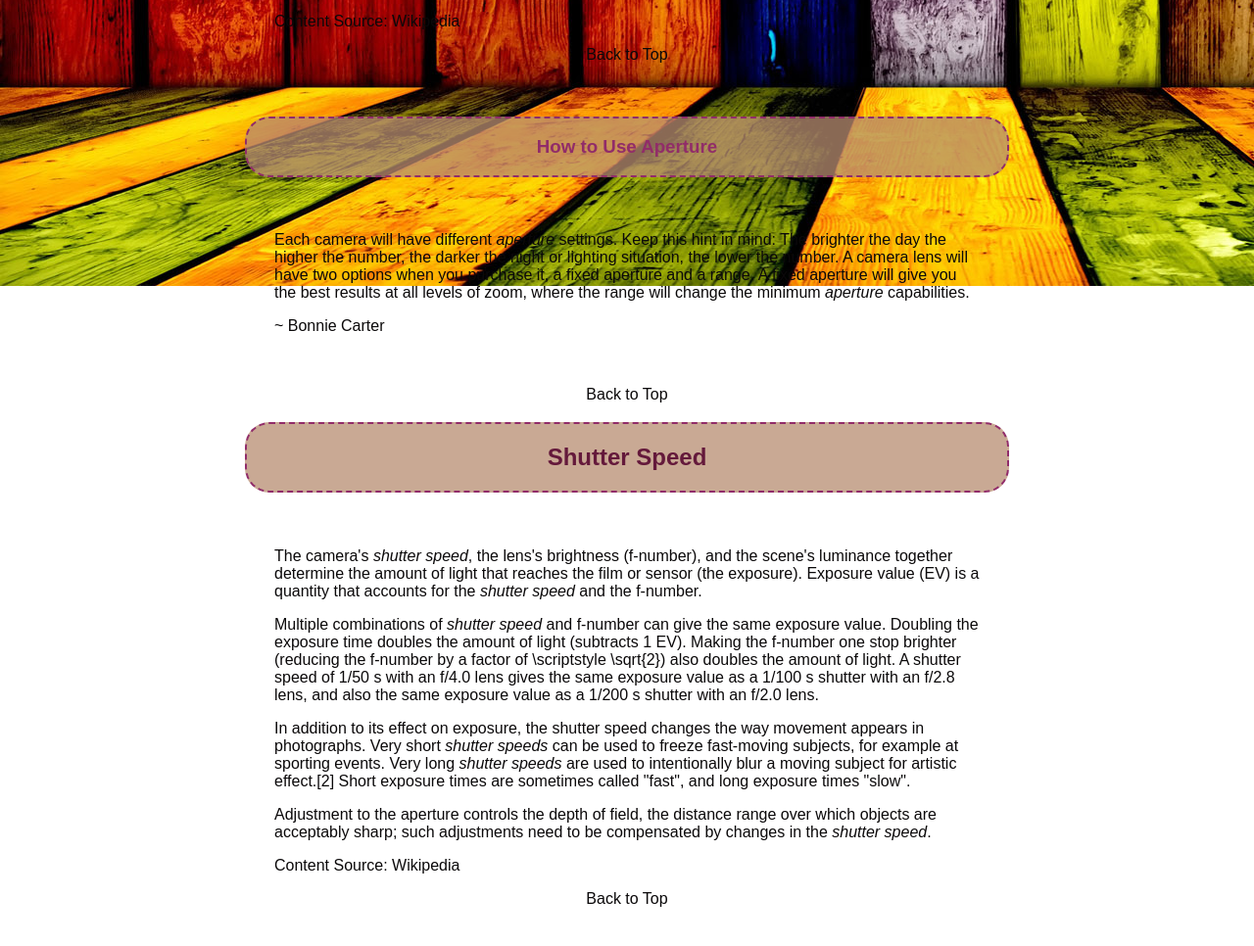
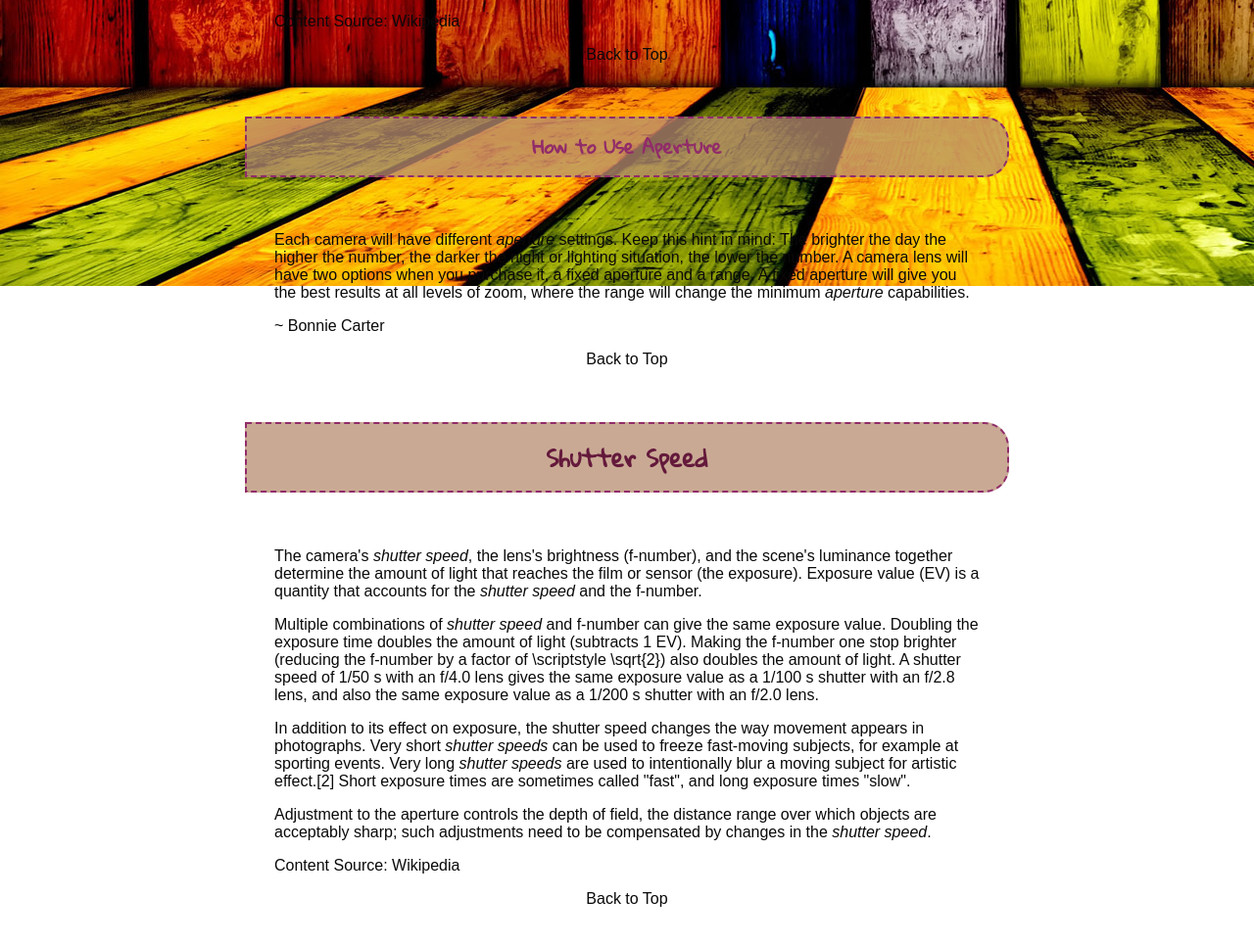
Before and after one commit to bonniecarter/carter-bonnie-dws1, a plain HTML site: page carter-bonnie-project3/index.html in a window 1280 px wide. Shown: the part 908-1874 px from the top of the page at 98% size. Drawn offline with Linux system fonts and the light colour scheme.

Commit message:
updated fonts
added google fonts bonnie carter

```diff
--- a/carter-bonnie-project3/css/main.css
+++ b/carter-bonnie-project3/css/main.css
@@ -20,14 +20,15 @@ body {
 #top, h2, h3 {
     background-color: rgba(183,141,113,.75);
     background-attachment: fixed;
-    border-radius: 25px;
+    border-top-right-radius: 25px;
+    border-bottom-right-radius: 25px;
     border-style: dashed;
-
 }
 
 #photocolumn, #photocredit, .mainparagraph , #nav{
     background-image: url(../images/grunge-paper.jpg);
-    border-radius: 25px;
+    border-top-right-radius: 25px;
+    border-bottom-right-radius: 25px;
     padding: 20px;
 }
 
@@ -165,3 +166,6 @@ p {
 #main body {
 	margin: 1%;
 }
+h1, h2, h3 {
+    font-family: 'Gloria Hallelujah', cursive;
+}
--- a/carter-bonnie-project3/index.html
+++ b/carter-bonnie-project3/index.html
@@ -6,6 +6,7 @@
 <!-- date: 11/29/14 -->
 
 	<head>
+        <link href='http://fonts.googleapis.com/css?family=Gloria+Hallelujah' rel='stylesheet' type='text/css'>
 		<meta charset="utf-8" />
 		<title>For the Love of Photography</title>
 		<!-- Link to Style Sheet -->
@@ -55,9 +56,9 @@
 				<div class="mainparagraph">
                 <p>Each camera will have different <em>aperture</em> settings. Keep this hint in mind: The brighter the day the higher the number, the darker the night or lighting situation, the lower the number. A camera lens will have two options when you purchase it, a fixed aperture and a range. A fixed aperture will give you the best results at all levels of zoom, where the range will change the minimum <em>aperture</em> capabilities.</p>
                     <p>~ Bonnie Carter</p>
+
+				<p class="center"><a href="#top">Back to Top</a></p>
                 </div>
-				<p class="center"><a href="#top">Back to Top</a></p>
-
 			</div>
 
 			<div id="moduletwo">
```
